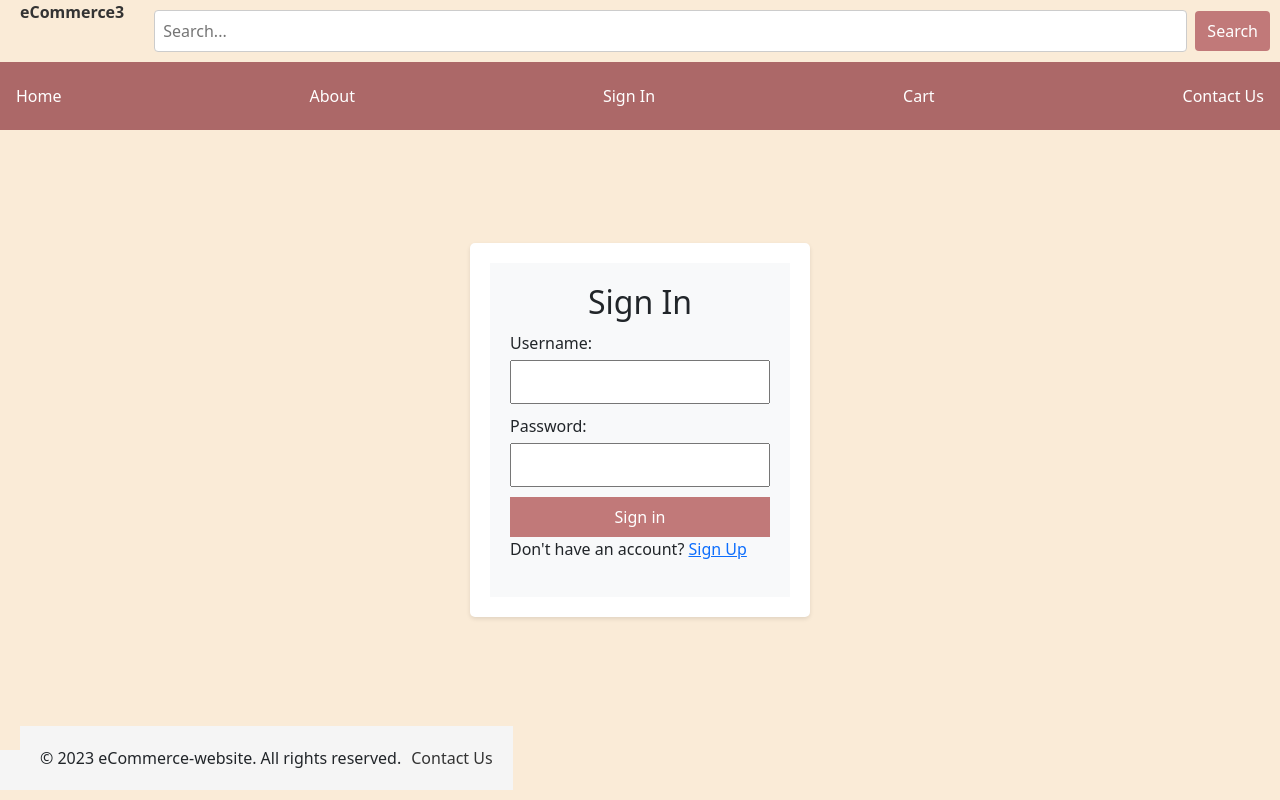
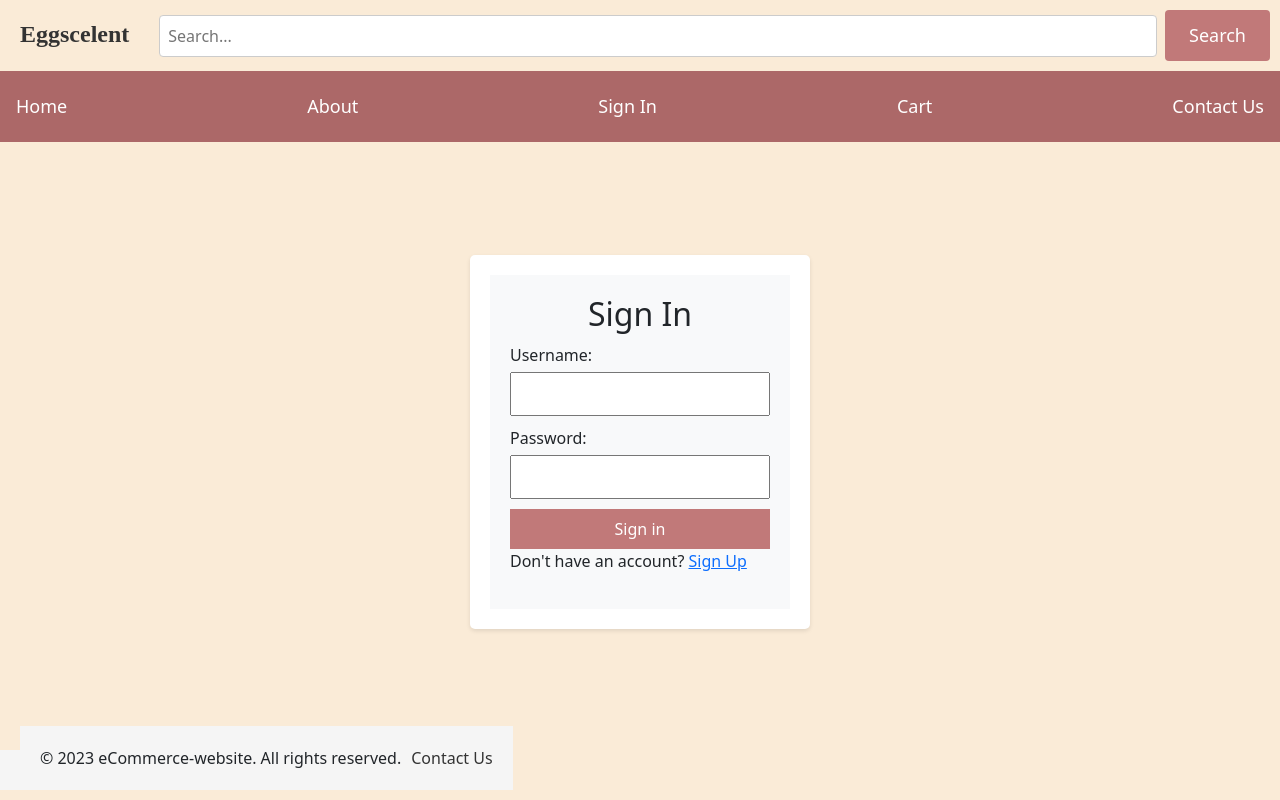
Before and after one commit to aghared/Ecommerce-website, a React (Create React App) app in the folder ecommerce-website/: page / in a window 1280 px wide. Built offline with nearby package versions, Linux system fonts and the light colour scheme.

Commit message:
added website name + made navbar bigger
eggscelent

```diff
--- a/ecommerce-website/src/CSS/navbar.css
+++ b/ecommerce-website/src/CSS/navbar.css
@@ -94,3 +94,14 @@
     padding: 20px;
     width: 300px;
 }
+
+.custom-button {
+    font-size: 18px;
+    padding: 12px 24px;
+  }
+
+  .company-name {
+    font-family: 'Great Vibes', cursive;
+    font-size: 24px;
+    font-weight: bold;
+  }
--- a/ecommerce-website/src/componet/navbar.js
+++ b/ecommerce-website/src/componet/navbar.js
@@ -18,17 +18,17 @@ const Navbar = () => {
 
     return (
       <div>
-        <div className="ecumenic">
-          <p>eCommerce3</p>
+        <div className="ecumenic mt-3 company-name">
+          <p>Eggscelent</p>
         </div>
         <div className="search-bar">
           <input type="text" className="search-input" placeholder="Search..." value={searchInput} onChange={searchChange}
           />
-          <button className="search-button" onClick={startSearch}>
+          <button className="search-button custom-button" onClick={startSearch}>
             Search
           </button>
         </div>
-        <div className="navbar">
+        <div className="navbar custom-button">
           <Link to="/home">Home</Link>
           <Link to="/about">About</Link>
           <Link to="/">Sign In</Link>
```
Also changed, not shown: ecommerce-website/public/assets/Products/eggscellent_logo_words-removebg-preview.jpg (added).
